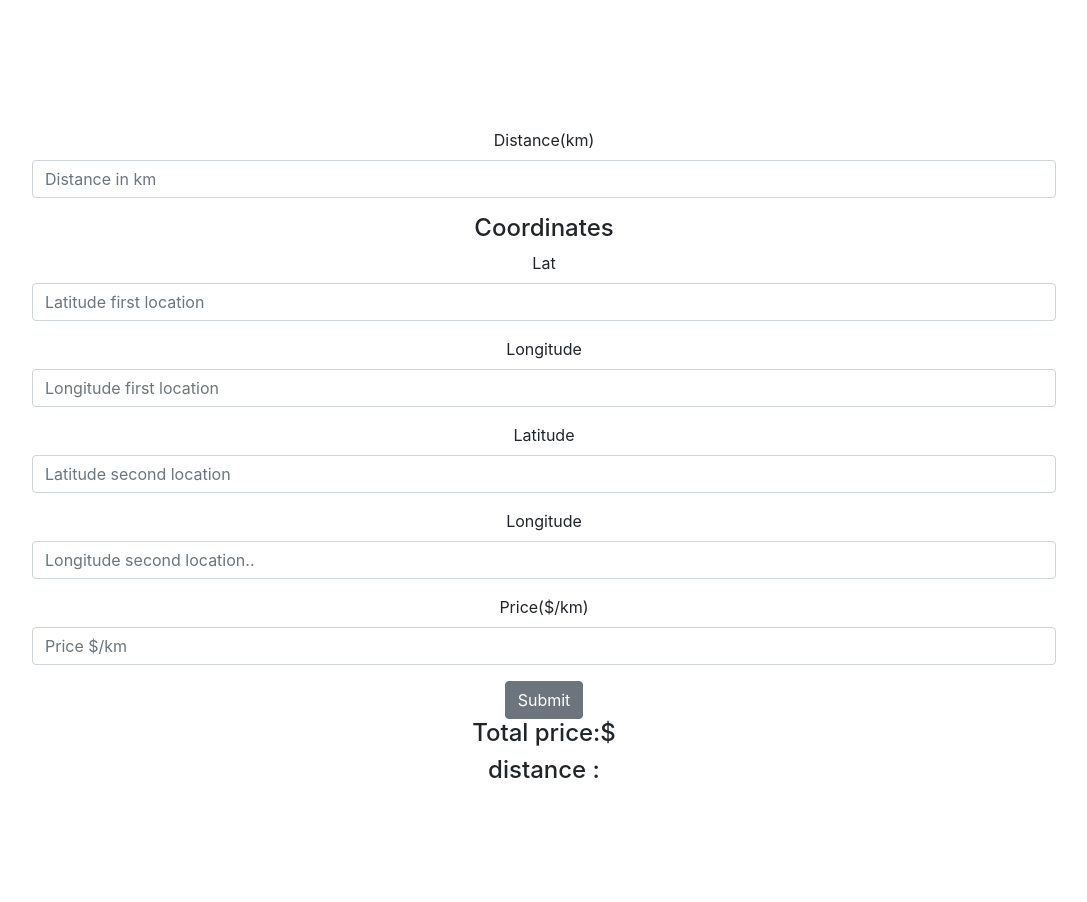
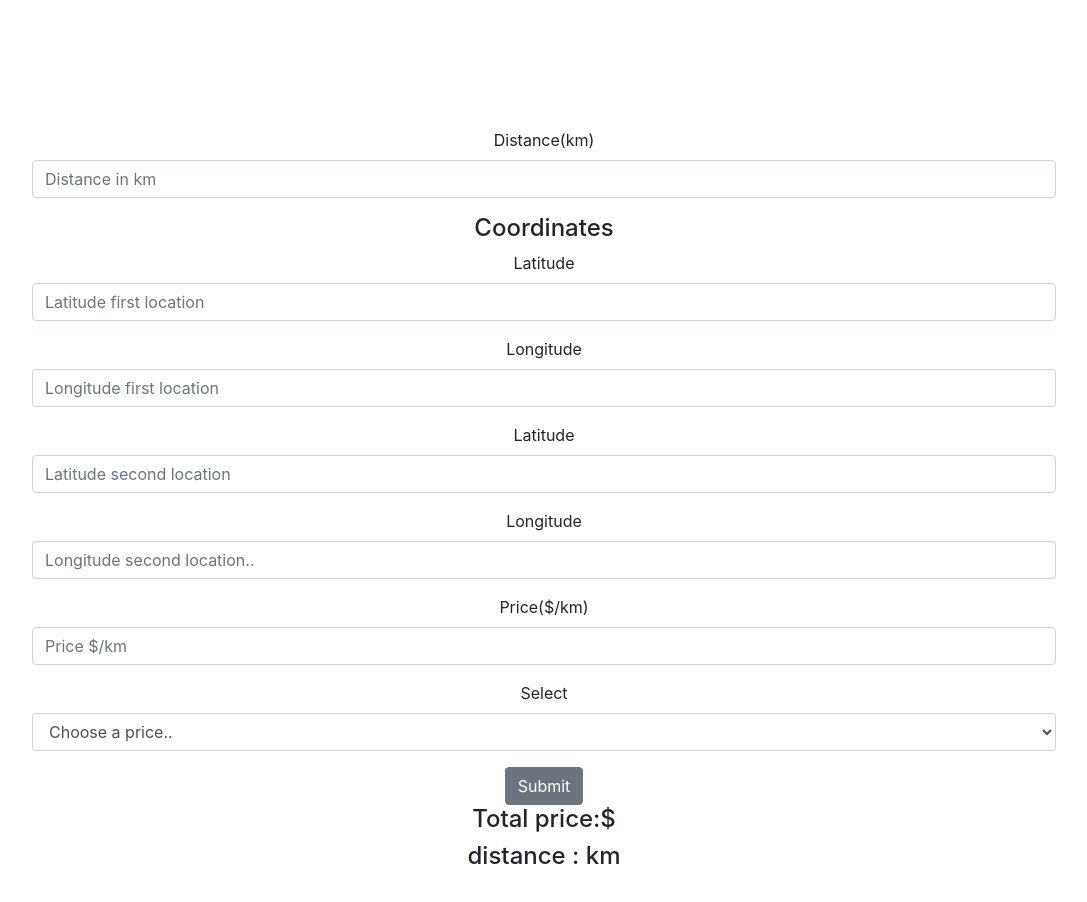
Before and after one commit to Alecsundra/Route-cost-calculator, a React (Create React App) app: page / in a window 1280 px wide. Shown: the top 902 px of the page, without its empty margins (96-1183 px from the left). Built offline with nearby package versions, Linux system fonts and the light colour scheme; no server answers.

Commit message:
Added form option price dropdown

```diff
--- a/src/Components/Form/Form.js
+++ b/src/Components/Form/Form.js
@@ -20,14 +20,16 @@ const getTotalPrice = () =>{
     setPrice('')
 }
     //get the ditsnace from the object respone using OSRM(long lat) like params
+    //example Barcelona-Rome (2.154007,41.390205/12.496366,41.902782)
 useEffect(() => {
+    // fetch(`http://router.project-osrm.org/route/v1/driving/${long1},${lat1};${long2},${lat2}`)
     fetch('http://router.project-osrm.org/route/v1/driving/2.154007,41.390205;12.496366,41.902782')
+
       .then(res => res.json())
       .then(data =>{
           console.log(data)
           console.log(data.routes[0].distance)
           setDistance(data.routes[0].distance)
-
       })
       .catch(err=>{
         console.log(err,'error')
@@ -35,6 +37,7 @@ useEffect(() => {
       })
   },[])
 console.log(total)
+console.log(price)
   return (
     <Form>
 
@@ -50,8 +53,9 @@ console.log(total)
         />
       </FormGroup>
       <h4>Coordinates</h4>
+      <div className='first-location'>
       <FormGroup>
-        <Label for="exampleNumber">Lat</Label>
+        <Label for="exampleNumber">Latitude</Label>
         <Input
           value={lat1}
           onChange={e => setLat1(e.target.value)}
@@ -72,7 +76,9 @@ console.log(total)
           placeholder="Longitude first location"
         />
       </FormGroup>
+      </div>
       {/* point B */}
+      <div className='second-location'>
       <FormGroup>
         <Label for="exampleNumber">Latitude</Label>
         <Input
@@ -95,7 +101,8 @@ console.log(total)
           placeholder="Longitude second location.."
         />
       </FormGroup>
-
+      </div>
+      <div className='prices'>
       <FormGroup>
         <Label for="exampleNumber">Price($/km)</Label>
         <Input
@@ -107,9 +114,18 @@ console.log(total)
           placeholder="Price $/km"
         />
       </FormGroup>
+      <FormGroup>
+        <Label for="exampleSelect">Select</Label>
+        <Input type="select" name="select" id="exampleSelect">
+          <option>Choose a price..</option>
+          <option>Truck → 0.50€/Km</option>
+          <option>Van → 0.25€/Km</option>
+        </Input>
+      </FormGroup>
+      </div>
       <Button onClick={getTotalPrice}>Submit</Button>
       <h4>Total price:{total}$</h4>
-      <h4>distance : {distance}</h4>
+      <h4>distance : {distance} km</h4>
 
     </Form>
   );
```
